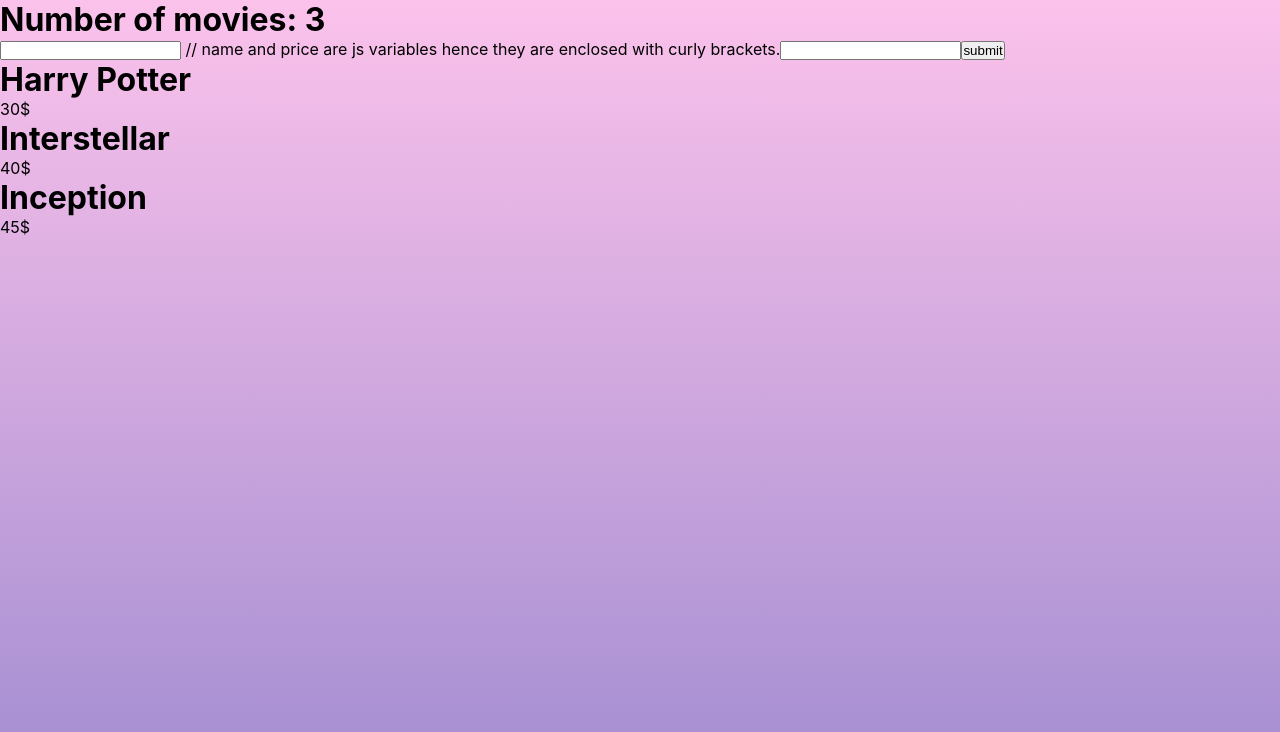
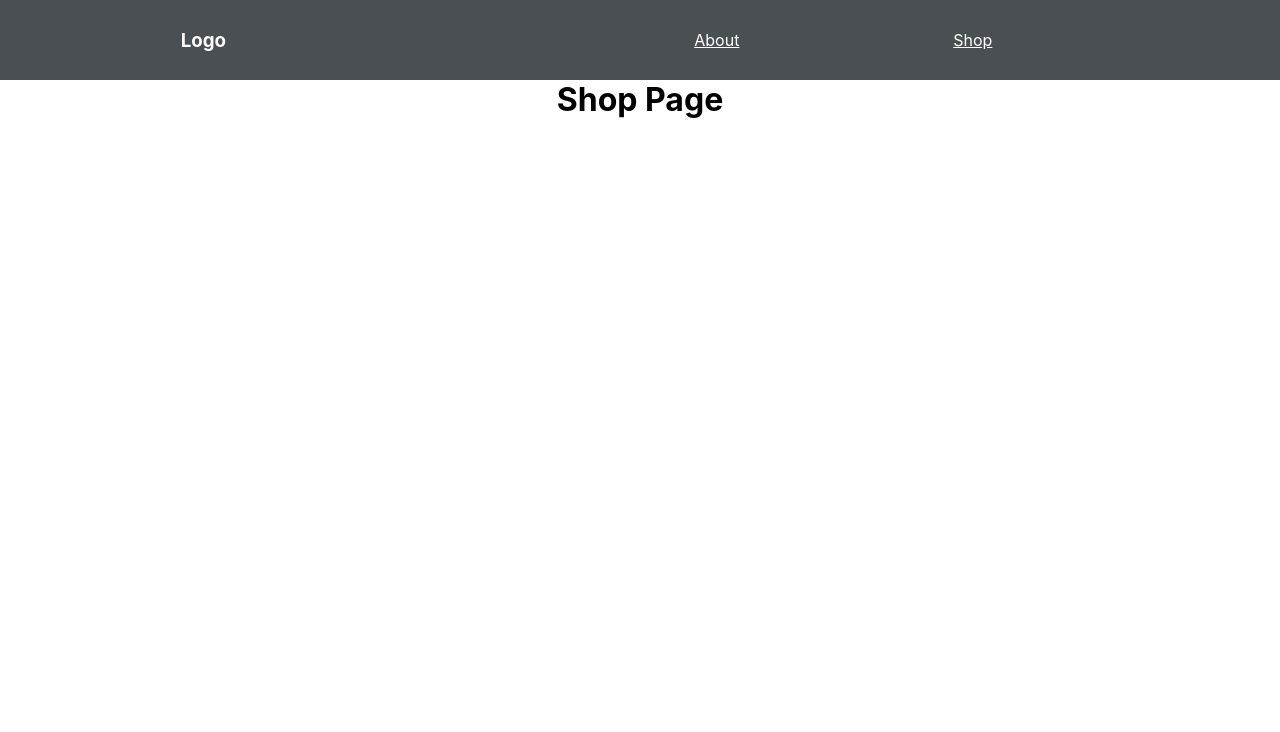
Before and after one commit to Rohitm19/myReactProject1, a React (Create React App) app in the folder project1/: page /shop in a window 1280 px wide. Shown: the top 732 px of the page. Built offline with nearby package versions, Linux system fonts and the light colour scheme.

Commit message:
commit 9 - route and its functionality

```diff
--- a/project1/package.json
+++ b/project1/package.json
@@ -6,8 +6,11 @@
     "@testing-library/jest-dom": "^5.16.1",
     "@testing-library/react": "^11.2.7",
     "@testing-library/user-event": "^12.8.3",
+    "dom": "0.0.3",
     "react": "^17.0.2",
     "react-dom": "^17.0.2",
+    "react-router": "^6.0.2",
+    "react-router-dom": "^6.0.2",
     "react-scripts": "4.0.3",
     "web-vitals": "^1.1.2"
   },
--- /dev/null
+++ b/project1/src/About.js
@@ -0,0 +1,12 @@
+import React from 'react';
+import './App.css'
+
+
+const About = () => {
+    return (
+        <div>
+            <h1>About Page</h1>
+        </div>
+    );
+}
+export default About;
--- a/project1/src/App.css
+++ b/project1/src/App.css
@@ -1,31 +1,22 @@
 .app {
-  min-height: 100vh;
-  background-image: linear-gradient(to top, #a18cd1 0%, #fbc2eb 100%);
+text-align: center;
 }
 
-.search-form{
+Nav{
+  display: flex;
+  justify-content: space-around;
+  align-items: center;
   min-height: 10vh;
-  display: flex;
-  justify-content: center;
-  align-items: center;
+  background: rgb(73, 79, 82) ;
+  color: white;
 }
 
-.search-bar{
-  width: 50%;
-  border: none;
-  padding: 10px;
+.nav-links{
+  width: 40%;
+  display: flex;
+  justify-content: space-around;
+  align-items: center;
+  min-height: 10vh;
+  list-style: none;
+
 }
-
-.search-button{
-  background: lightcoral ;
-  border: none;
-  padding: 10px 20px;
-  color: white;
-  text-align: center;
-}
-
-.recipes {
-  display:block;
-  justify-content: space-around;
-  flex-wrap: wrap;
-}
--- a/project1/src/App.js
+++ b/project1/src/App.js
@@ -1,21 +1,32 @@
-import React, { } from 'react';
-import { MovieProvider } from './MovieContext';
-import movieList from './movielist';
-import AddMovie from './AddMovie';
+import React from 'react';
+import Nav from './Nav';
+import About from './About';
+import Shop from './Shop';
 import './App.css'
-import Nav from './nav';
-import MovieList from './movielist';
+import { BrowserRouter as Router, Switch, Routes, Route } from 'react-router-dom';
 
-function App() {
+const App = () => {
 
   return (
-    <MovieProvider>
+    <Router>
       <div className="app">
         <Nav />
-        <AddMovie />
-        <MovieList />
+        <Routes>    /// use Switch and exact for version 5 and Routes for version 6 of react-router-dom
+          <Route path="/" element={<Home />} />
+          <Route path="/about" element={<About />} />
+          <Route path="/shop" element={<Shop />} />
+        </Routes>
       </div>
-    </MovieProvider>
+    </Router>
   );
 }
+
+const Home = () => {
+  return (
+    <div>
+      <h1>Home Page</h1>
+    </div>
+  )
+};
+
 export default App;
--- /dev/null
+++ b/project1/src/Shop.js
@@ -0,0 +1,11 @@
+import React from 'react';
+import './App.css'
+
+const Shop = () => {
+    return (
+        <div>
+            <h1>Shop Page</h1>
+        </div>
+    );
+}
+export default Shop;
--- a/project1/src/nav.js
+++ b/project1/src/nav.js
@@ -1,13 +1,27 @@
-import React, { useContext } from 'react';
-import { MovieContext } from './MovieContext';
+import React from 'react';
 import './App.css'
+import { Link } from 'react-router-dom';
 
 const Nav = () => {
- const [movies, setMovies] = useContext(MovieContext);
+
+    const setStyle = {
+        color: 'white'
+    };
+//The style attribute accepts a JavaScript object with camelCased properties rather than a CSS string.
+
     return (
-        <div >
-         <h1>Number of movies: {movies.length}</h1>
-        </div>
+        <nav>
+            <h3>Logo</h3>
+            <ul className='nav-links'>
+                <Link to="/about" style = {setStyle}>
+                    <li>About</li>
+                </Link>
+                <Link to="/shop" style = {setStyle}>
+                <li>Shop</li>
+            </Link>
+        </ul>
+        </nav >
+
     );
 }
 export default Nav;
```
Also changed, not shown: 2 other files (tests, documents, lock files or other folders).
